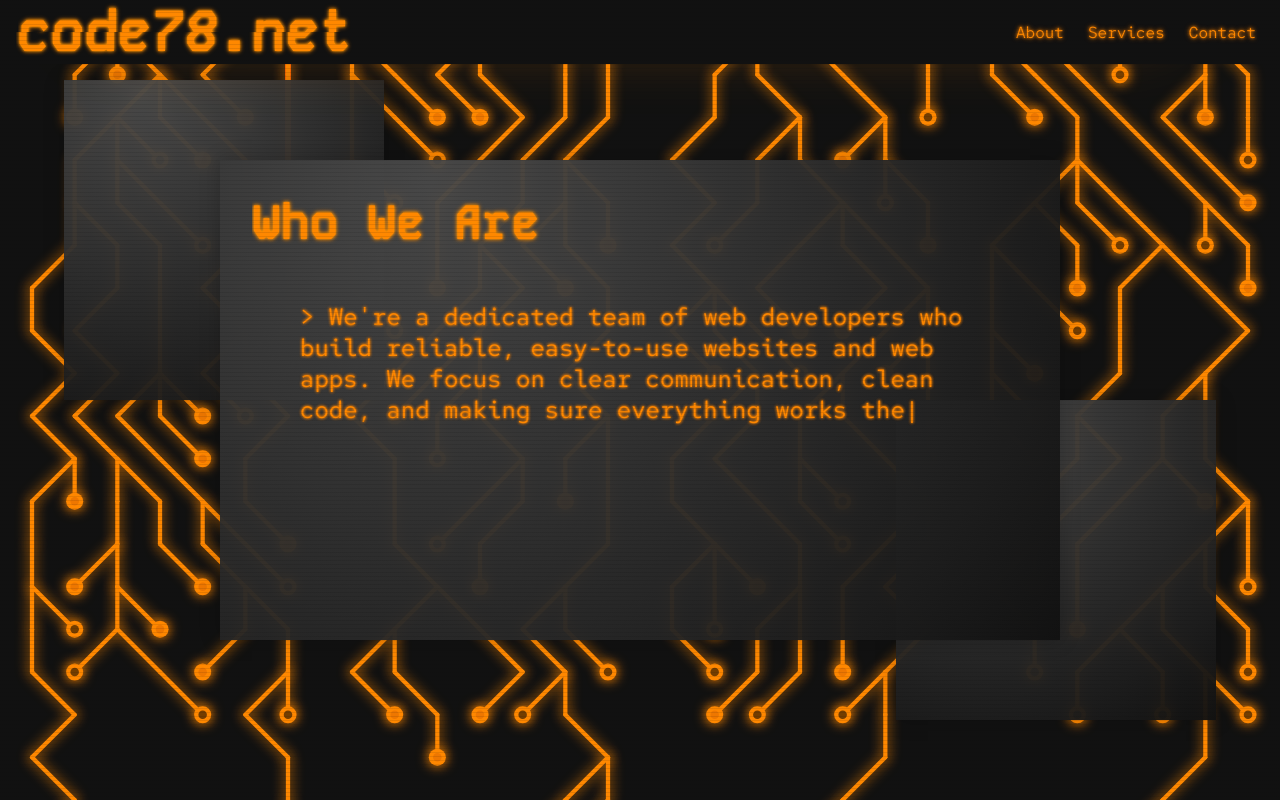
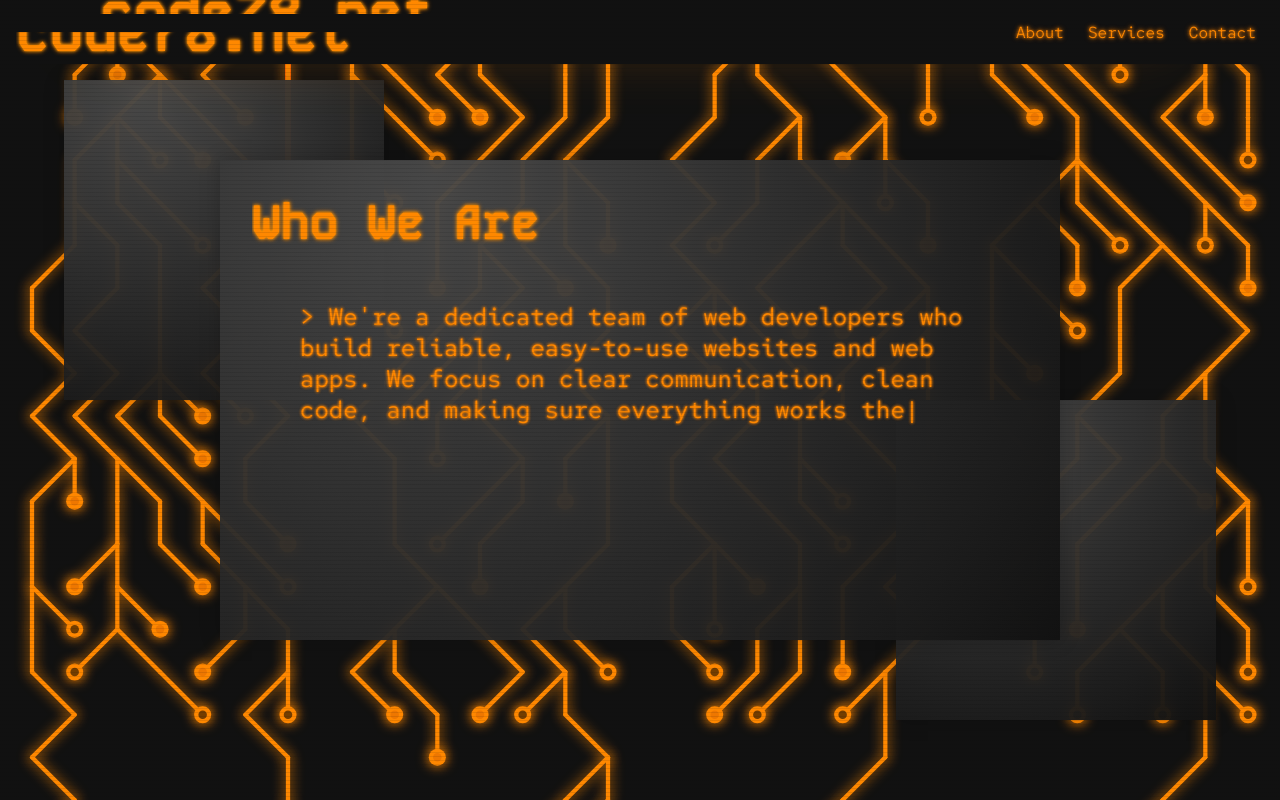
Before and after one commit to C-McCarty/Code78.net, a React (Create React App) app in the folder code78.net/: page / in a window 1280 px wide. Shown: the top 800 px of the page. Built offline with nearby package versions, Linux system fonts and the light colour scheme.

Commit message:
added third glitch animation

```diff
--- a/code78.net/src/App.css
+++ b/code78.net/src/App.css
@@ -198,6 +198,11 @@ canvas:nth-of-type(4) {left: 75%;}
     animation-iteration-count: 1;
     animation-timing-function: steps(1);
 }
+.glitch3::after {
+    animation: glitch3 1s;
+    animation-iteration-count: 1;
+    animation-timing-function: steps(1);
+}
 @keyframes glitch1 {
     0%, 9% {
         transform: translate(0);
@@ -265,10 +270,24 @@ canvas:nth-of-type(4) {left: 75%;}
         transform: translate(0);
     }
     10%, 20% {
-        transform: translate(2px, 0) rotateY(0);
+        transform: translate(2px, 0);
     }
     21%, 100% {
-        transform: translate(0) rotateY(0);
+        transform: translate(0);
+    }
+}
+@keyframes glitch3 {
+    0%, 9% {
+        transform: translate(0);
+    }
+    10%, 20% {
+        transform: translate(25%, -25%);
+    }
+    21%, 29% {
+        transform: translate(-25%, 25%) rotateZ(180deg);
+    }
+    30%, 100% {
+        transform: translate(0);
     }
 }
 
--- a/code78.net/src/App.js
+++ b/code78.net/src/App.js
@@ -26,7 +26,8 @@ function App() {
 
                 const timeout = setTimeout(() => {
                     el.className = "glitch";
-                    const ANIM_CODE = (Math.random() < 0.2 ? 1 : 2);
+                    const CHANCE = Math.random();
+                    const ANIM_CODE = (CHANCE < 0.2 ? 1 : CHANCE < 0.5 ? 3 : 2);
                     setTimeout(() => {
                         el.classList.add(`glitch${ANIM_CODE}`);
                     }, Math.random() * 1);
```
